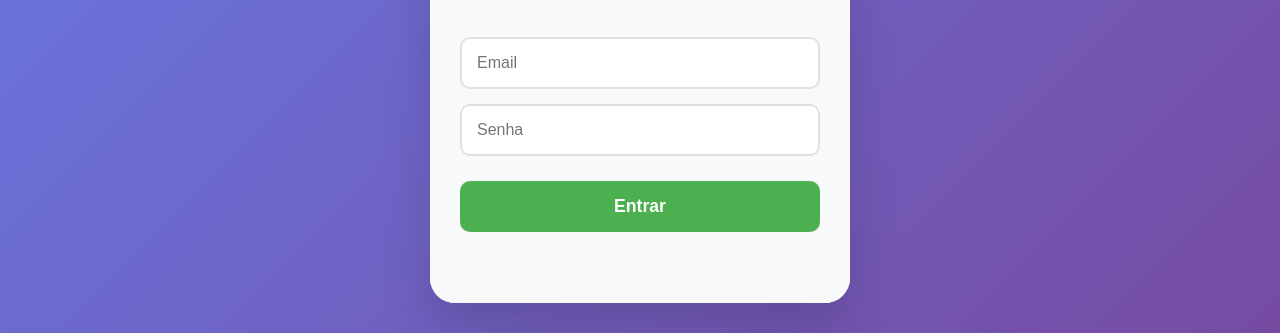
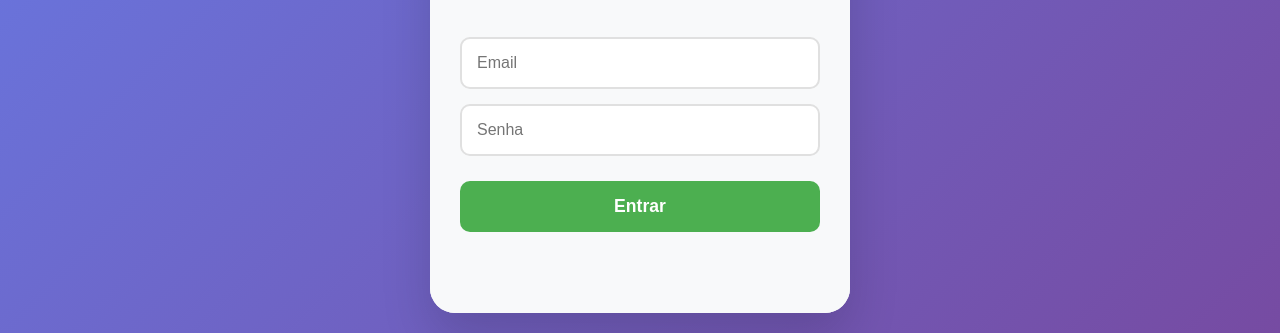
Before and after one commit to DeepFluxion/cogneasy-prototype, a plain HTML site: page index.html in a window 1280 px wide. Shown: the part 467-800 px from the top of the page. Drawn offline with Linux system fonts and the light colour scheme.

Commit message:
Update styles.css

```diff
--- a/styles.css
+++ b/styles.css
@@ -17,7 +17,7 @@ body {
 
 .app-container {
     width: 420px;
-    height: 740px;
+    height: 760px;
     background: white;
     border-radius: 25px;
     box-shadow: 0 25px 50px rgba(0,0,0,0.15);
```
